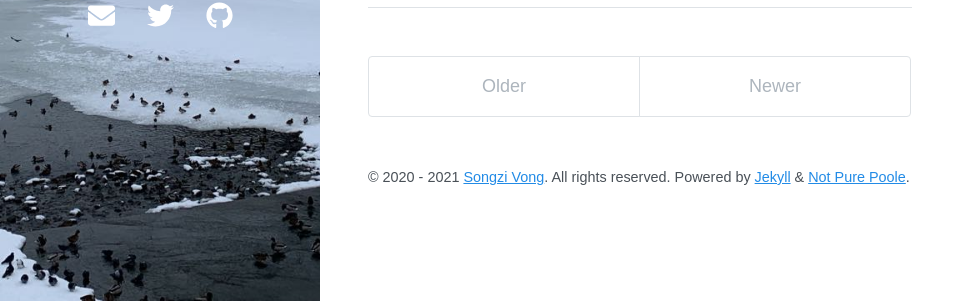
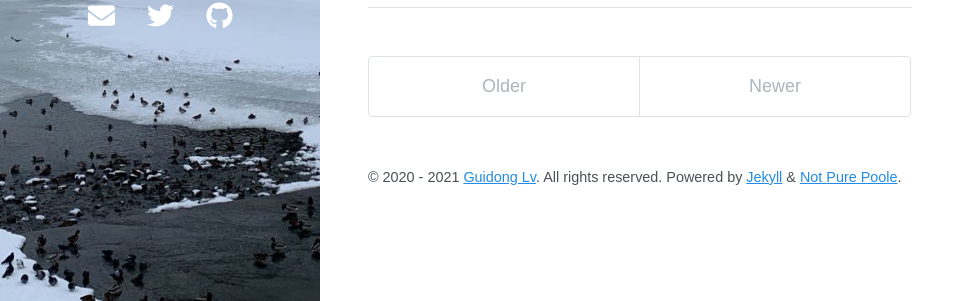
Before and after one commit to lvguidong/lvguidong.github.io, a Jekyll site: the page built from index.html, in a window 1280 px wide. Shown: the part 599-900 px from the top of the page, without its empty margins (0-975 px from the left). Built offline with Jekyll 4.4.1, drawn with Linux system fonts in a browser that asks for light colours; nearby versions of some CDN libraries; the list of posts is cut into pages by our own code.

Commit message:
modify some

```diff
--- a/_config.yml
+++ b/_config.yml
@@ -29,14 +29,14 @@ exclude:
 
 # Optimize Jekyl SEO Tag
 twitter:
-  username: vszhub
+  username: wodingdong
   card: summary
 logo: logo.png
 social:
-  name: Songzi Vong
+  name: Guidong Lv
   links:
-    - https://twitter.com/vszhub
-    - https://github.com/vszhub
+    - https://twitter.com/wodingdongdong
+    - https://github.com/lvguidong
 google_site_verification: xxxxx
 lang: en
 
@@ -54,6 +54,6 @@ sass:
 
 # Specify the author for blog posts
 author:
-  name: Songzi Vong
-  url: https://github.com/vszhub/
-  email: vszhub@gmail.com
+  name: Guidong Lv
+  url: https://github.com/lvguidong/
+  email: lvguidong1@gmail.com
```
